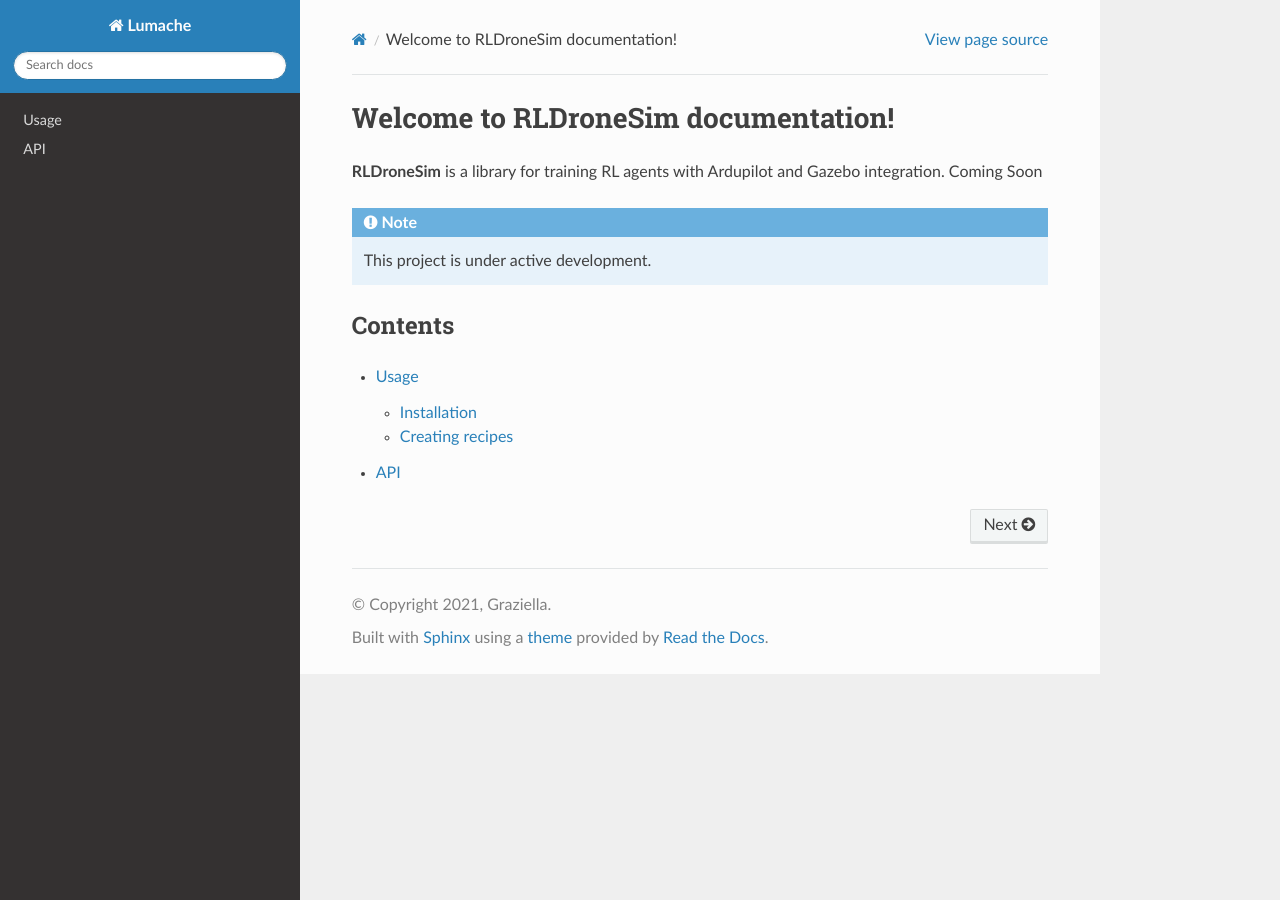
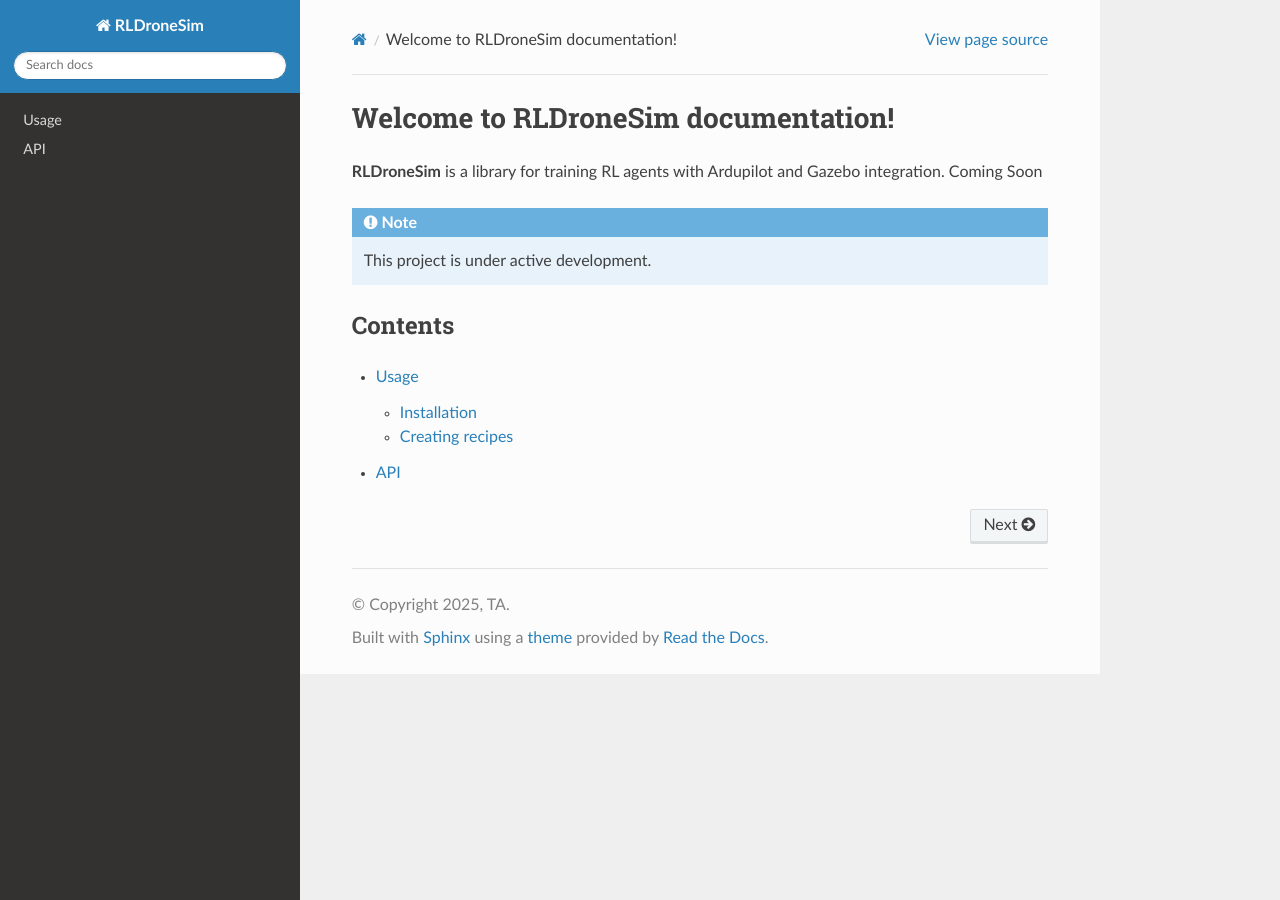
Before and after one commit to GorArzanyanAUA/RLDroneSim, a Sphinx documentation site: the page built from docs/source/index.rst, in a window 1280 px wide. Built offline with Sphinx 7.4.7 and the Read the Docs theme 3.1.0, drawn with Linux system fonts in a browser that asks for light colours.

Commit message:
Update project details in Sphinx configuration

```diff
--- a/docs/source/conf.py
+++ b/docs/source/conf.py
@@ -2,9 +2,9 @@
 
 # -- Project information
 
-project = 'Lumache'
-copyright = '2021, Graziella'
-author = 'Graziella'
+project = 'RLDroneSim'
+copyright = '2025, TA'
+author = 'TA'
 
 release = '0.1'
 version = '0.1.0'
@@ -13,7 +13,6 @@ version = '0.1.0'
 
 extensions = [
     'sphinx.ext.duration',
-    'sphinx.ext.doctest',
     'sphinx.ext.autodoc',
     'sphinx.ext.autosummary',
     'sphinx.ext.intersphinx',
```
